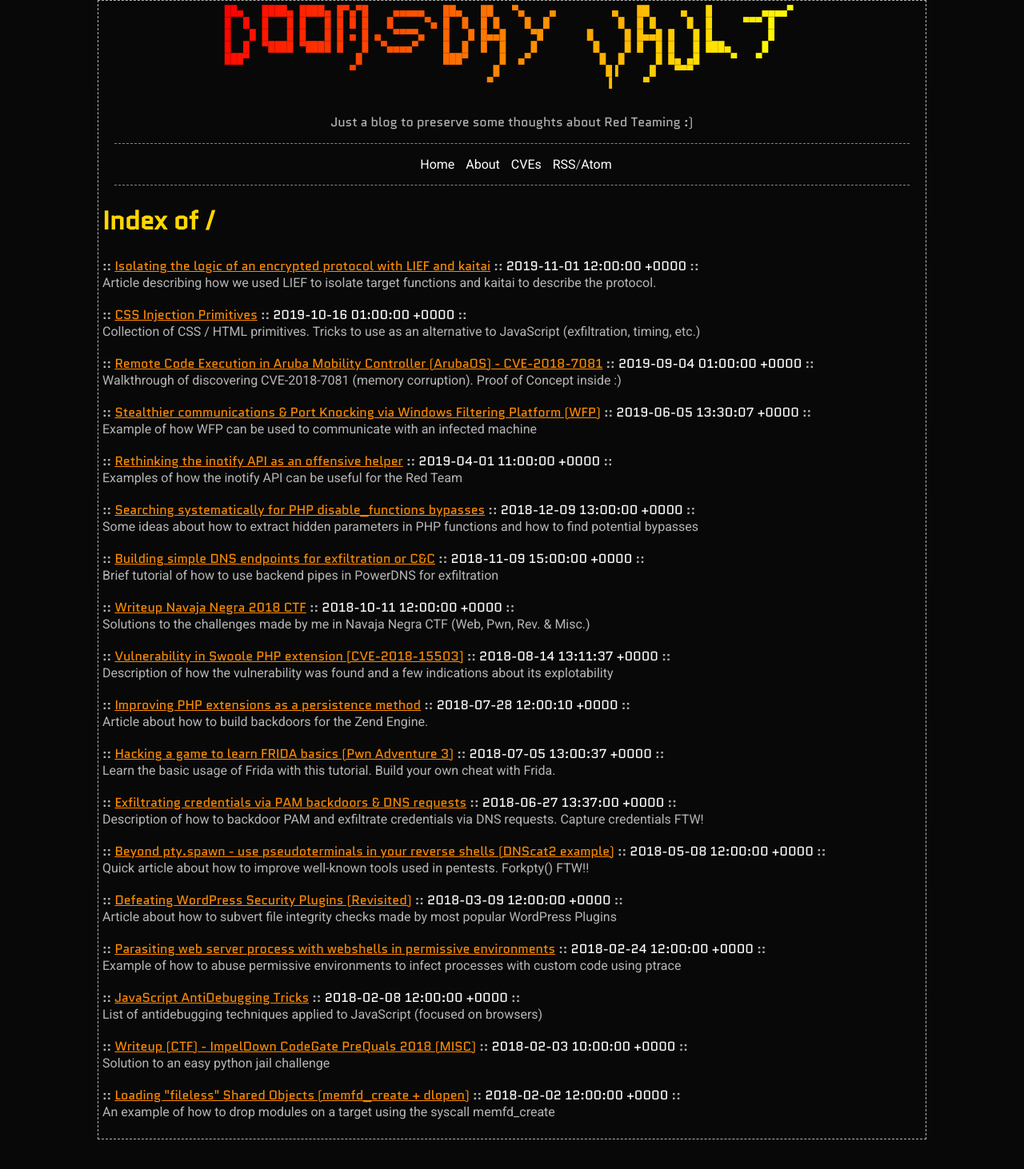
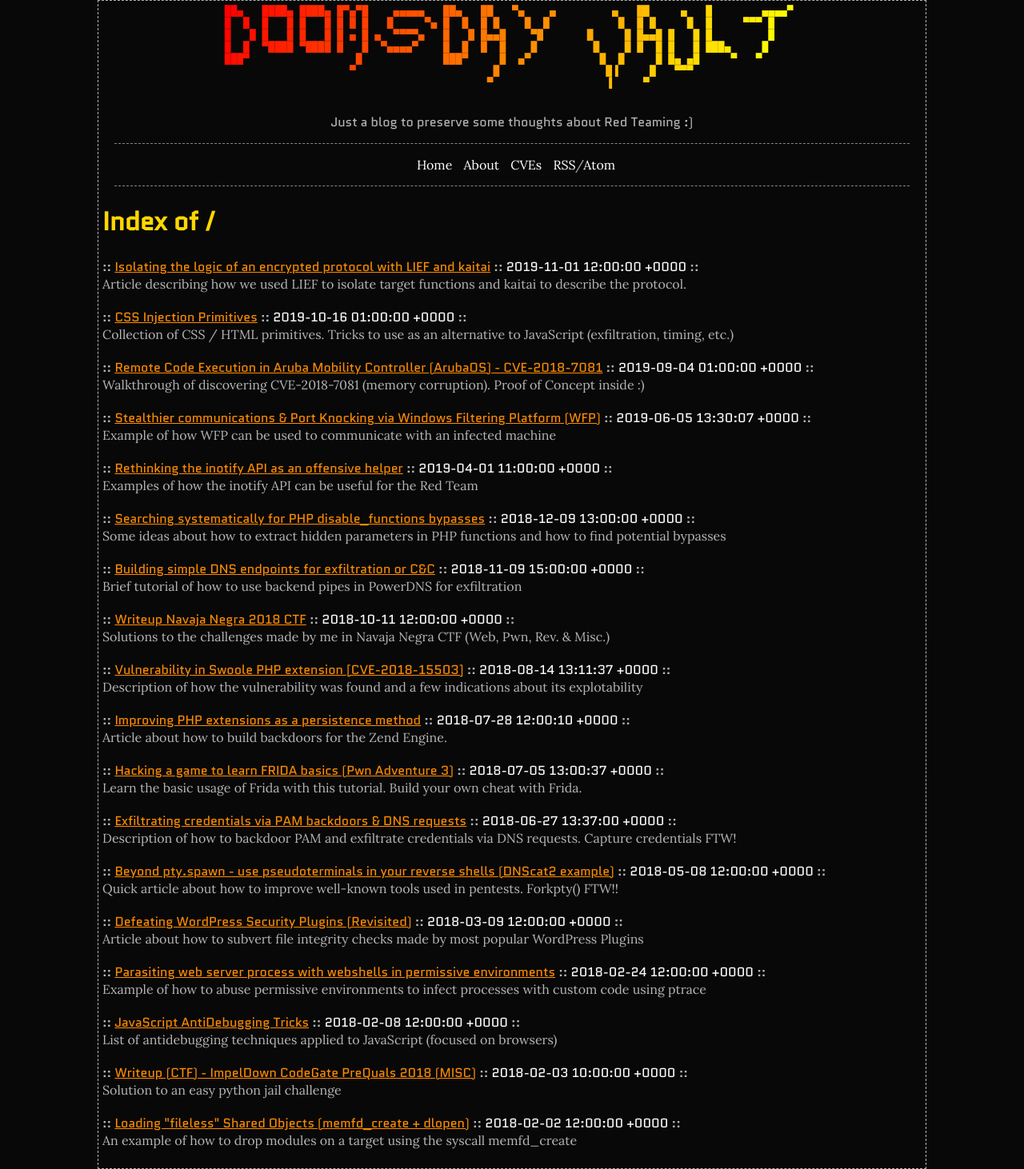
Before and after one commit to X-C3LL/x-c3ll.github.io, a Jekyll site: the page built from index.html, in a window 1280 px wide. Shown: the whole page at 80% size. Built offline with Jekyll 4.4.1, drawn with Linux system fonts in a browser that asks for light colours; before the commit the page ends 1425 px from its top, so only the background shows below that.

Commit message:
Update style.css

```diff
--- a/assets/css/style.css
+++ b/assets/css/style.css
@@ -1,4 +1,4 @@
-@import url('https://fonts.googleapis.com/css?family=Quantico|Roboto');
+@import url('https://fonts.googleapis.com/css?family=Quantico|Lora');
 
 body {
 	background-color: rgba(0,0,0,0.97);
@@ -7,7 +7,7 @@ body {
 	margin: auto;
 	width: 80%;
 	border: 1px dashed rgba(255,255,255,0.7);
-	font-family: "Roboto";
+	font-family: "Lora";
 }
 
 hr {
```
